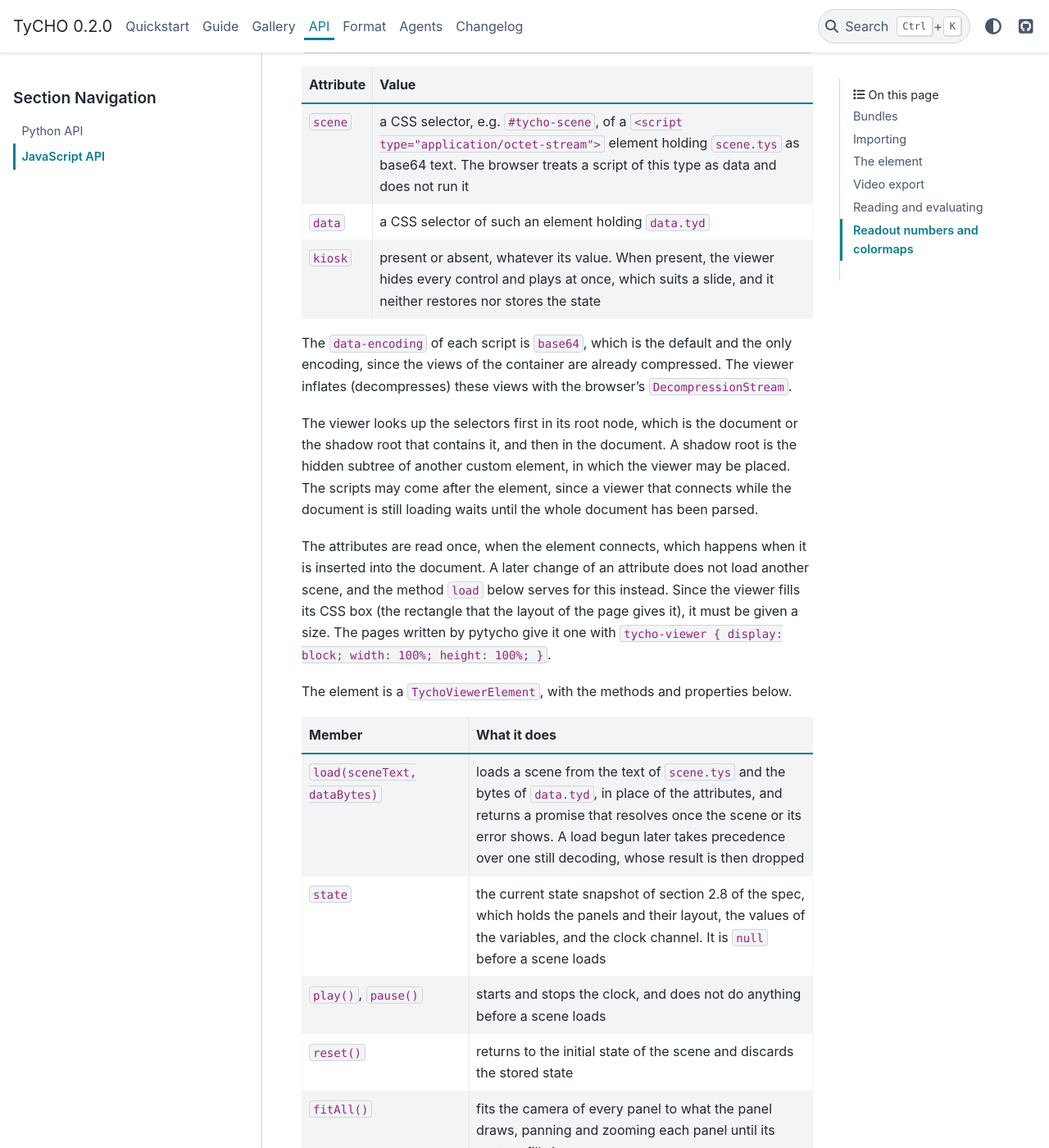
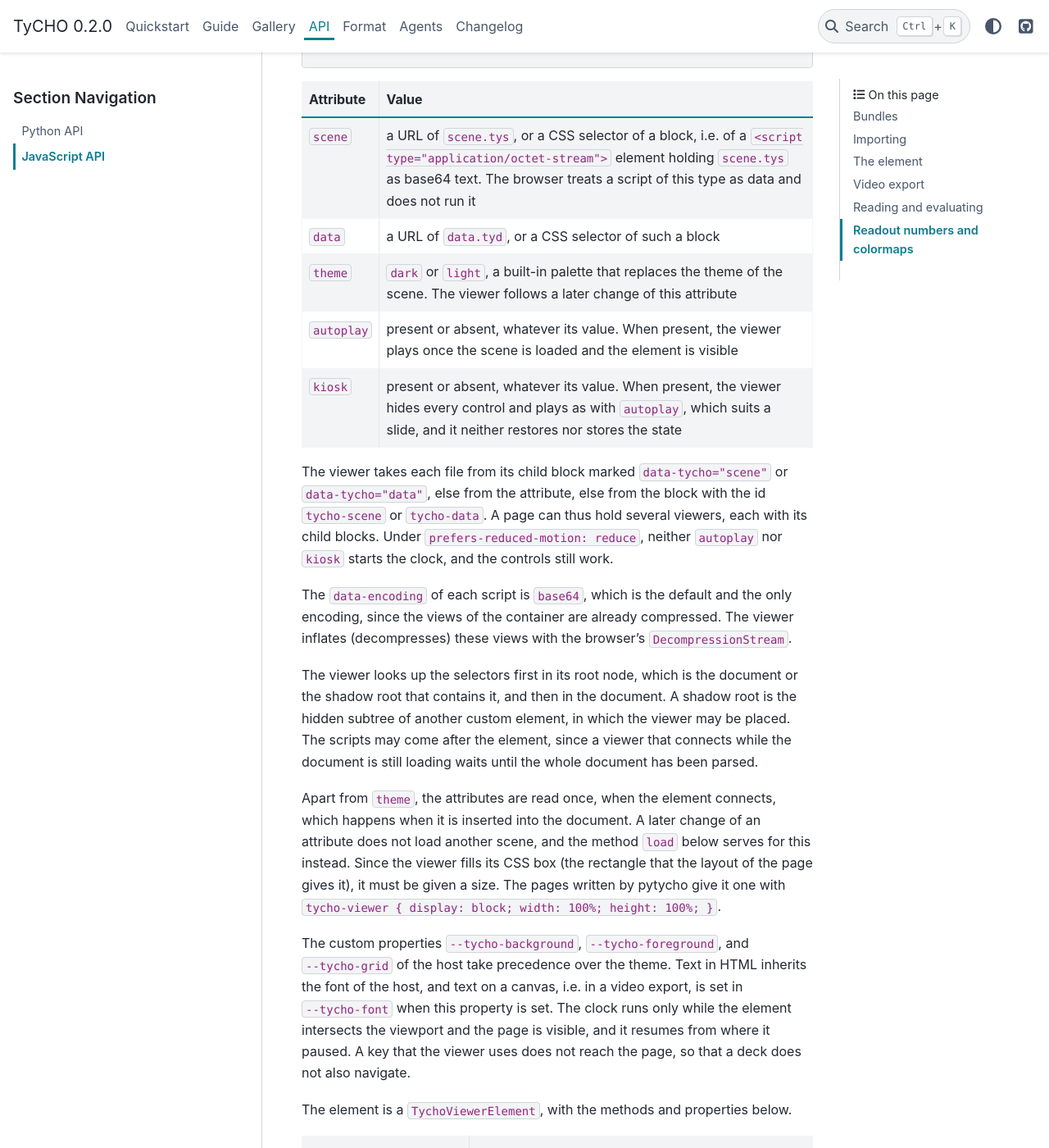
Before and after one commit to beeson-group/tycho, a Sphinx documentation site: the page built from docs/api/javascript.md, in a window 1280 px wide and 1400 px high, scrolled down 1861 px. Shown: the whole window at 82% size. Built offline with Sphinx 7.4.7 and the PyData theme 0.15.4, drawn with Linux system fonts in a browser that asks for light colours; some of the changed text lies outside the part shown.

Commit message:
Document child blocks, theme, autoplay, and build_embed in the site
Co-authored-by: Nina Karampela <theofaniakarabela@gmail.com>
Co-authored-by: js1765 <js1765@princeton.edu>

````diff
--- a/docs/api/javascript.md
+++ b/docs/api/javascript.md
@@ -41,22 +41,29 @@ The page can also load the runtime as a classic script, which is a `<script>` el
 ## The element
 
 ```html
-<tycho-viewer scene="#tycho-scene" data="#tycho-data"></tycho-viewer>
-<script type="application/octet-stream" id="tycho-scene" data-encoding="base64">eyJmb3JtYXQiOi...</script>
-<script type="application/octet-stream" id="tycho-data" data-encoding="base64">VFlDRAMAAAA...</script>
+<tycho-viewer>
+<script type="application/octet-stream" data-tycho="scene" data-encoding="base64">eyJmb3JtYXQiOi...</script>
+<script type="application/octet-stream" data-tycho="data" data-encoding="base64">VFlDRAEAAAA...</script>
+</tycho-viewer>
 ```
 
 | Attribute | Value |
 |---|---|
-| `scene` | a CSS selector, e.g. `#tycho-scene`, of a `<script type="application/octet-stream">` element holding `scene.tys` as base64 text. The browser treats a script of this type as data and does not run it |
-| `data` | a CSS selector of such an element holding `data.tyd` |
-| `kiosk` | present or absent, whatever its value. When present, the viewer hides every control and plays at once, which suits a slide, and it neither restores nor stores the state |
+| `scene` | a URL of `scene.tys`, or a CSS selector of a block, i.e. of a `<script type="application/octet-stream">` element holding `scene.tys` as base64 text. The browser treats a script of this type as data and does not run it |
+| `data` | a URL of `data.tyd`, or a CSS selector of such a block |
+| `theme` | `dark` or `light`, a built-in palette that replaces the theme of the scene. The viewer follows a later change of this attribute |
+| `autoplay` | present or absent, whatever its value. When present, the viewer plays once the scene is loaded and the element is visible |
+| `kiosk` | present or absent, whatever its value. When present, the viewer hides every control and plays as with `autoplay`, which suits a slide, and it neither restores nor stores the state |
+
+The viewer takes each file from its child block marked `data-tycho="scene"` or `data-tycho="data"`, else from the attribute, else from the block with the id `tycho-scene` or `tycho-data`. A page can thus hold several viewers, each with its child blocks. Under `prefers-reduced-motion: reduce`, neither `autoplay` nor `kiosk` starts the clock, and the controls still work.
 
 The `data-encoding` of each script is `base64`, which is the default and the only encoding, since the views of the container are already compressed. The viewer inflates (decompresses) these views with the browser's `DecompressionStream`.
 
 The viewer looks up the selectors first in its root node, which is the document or the shadow root that contains it, and then in the document. A shadow root is the hidden subtree of another custom element, in which the viewer may be placed. The scripts may come after the element, since a viewer that connects while the document is still loading waits until the whole document has been parsed.
 
-The attributes are read once, when the element connects, which happens when it is inserted into the document. A later change of an attribute does not load another scene, and the method `load` below serves for this instead. Since the viewer fills its CSS box (the rectangle that the layout of the page gives it), it must be given a size. The pages written by pytycho give it one with `tycho-viewer { display: block; width: 100%; height: 100%; }`.
+Apart from `theme`, the attributes are read once, when the element connects, which happens when it is inserted into the document. A later change of an attribute does not load another scene, and the method `load` below serves for this instead. Since the viewer fills its CSS box (the rectangle that the layout of the page gives it), it must be given a size. The pages written by pytycho give it one with `tycho-viewer { display: block; width: 100%; height: 100%; }`.
+
+The custom properties `--tycho-background`, `--tycho-foreground`, and `--tycho-grid` of the host take precedence over the theme. Text in HTML inherits the font of the host, and text on a canvas, i.e. in a video export, is set in `--tycho-font` when this property is set. The clock runs only while the element intersects the viewport and the page is visible, and it resumes from where it paused. A key that the viewer uses does not reach the page, so that a deck does not also navigate.
 
 The element is a `TychoViewerElement`, with the methods and properties below.
 
@@ -65,6 +72,7 @@ The element is a `TychoViewerElement`, with the methods and properties below.
 | `load(sceneText, dataBytes)` | loads a scene from the text of `scene.tys` and the bytes of `data.tyd`, in place of the attributes, and returns a promise that resolves once the scene or its error shows. A load begun later takes precedence over one still decoding, whose result is then dropped |
 | `state` | the current state snapshot of section 2.8 of the spec, which holds the panels and their layout, the values of the variables, and the clock channel. It is `null` before a scene loads |
 | `play()`, `pause()` | starts and stops the clock, and does not do anything before a scene loads |
+| `playing` | whether the clock is set to run, which stays true while the clock waits for the element to be shown |
 | `reset()` | returns to the initial state of the scene and discards the stored state |
 | `fitAll()` | fits the camera of every panel to what the panel draws, panning and zooming each panel until its content fills it |
 | `exportVideo(options)` | records a video of the current state, as described below |
````
Also changed, not shown: docs/guide/html.md (+3 -1 lines).
